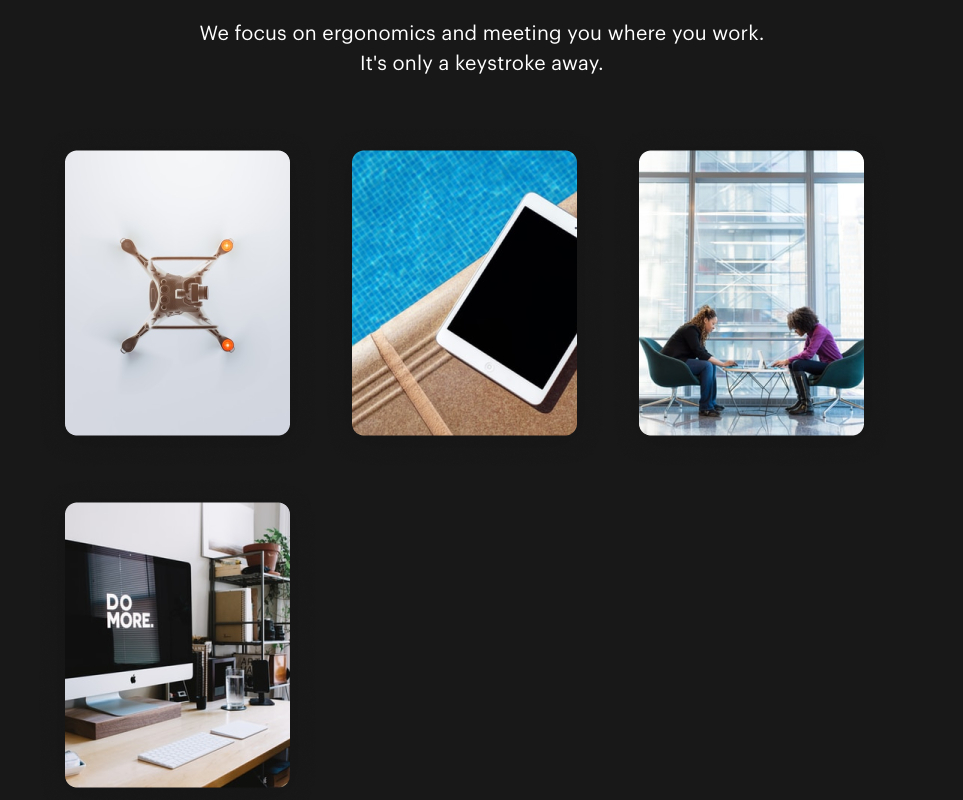
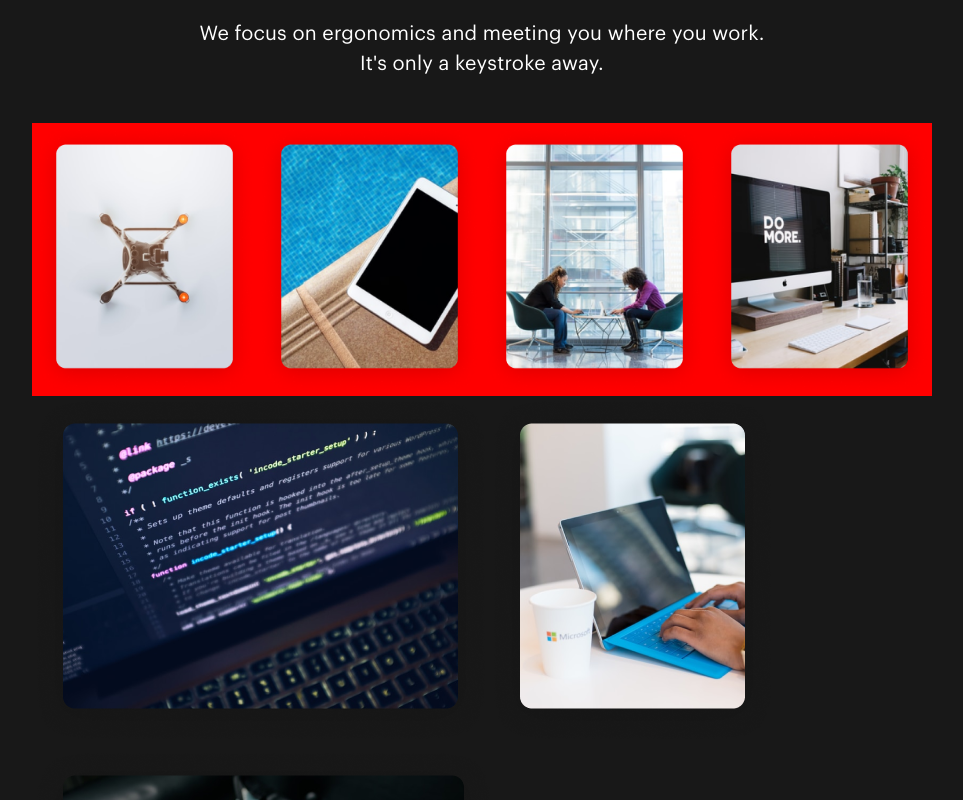
Before and after one commit to TheDa21crj/Landing-Page, a React (Create React App) app: page / in a window 1280 px wide. Shown: the part 3540-4340 px from the top of the page, without its empty margins (158-1121 px from the left). Built offline with nearby package versions, Linux system fonts and the light colour scheme; the HTML template or start-up script is replaced by a standard one.

Commit message:
row 1 styled

```diff
--- a/src/Components/Css/Gallery.css
+++ b/src/Components/Css/Gallery.css
@@ -39,3 +39,15 @@
     text-align: center;
     margin-bottom: 44px;
 }
+
+.CardsRow1 {
+    display: flex;
+    flex-direction: row;
+    justify-content: space-evenly;
+    align-items: center;
+    background-color: red;
+}
+
+.CardsImg1 {
+    max-width: 225px;
+}
--- a/src/Components/Gallery.js
+++ b/src/Components/Gallery.js
@@ -19,16 +19,16 @@ export default function Gallery() {
             keystroke away.
           </p>
           <div>
-            <div>
-              <img src={Card00} alt="" />
-              <img src={Card01} alt="" />
-              <img src={Card02} alt="" />
-              <img src={Card03} alt="" />
+            <div className="CardsRow1">
+              <img src={Card00} alt="" className="CardsImg1" />
+              <img src={Card01} alt="" className="CardsImg1" />
+              <img src={Card02} alt="" className="CardsImg1" />
+              <img src={Card03} alt="" className="CardsImg1" />
             </div>
             <div>
-              <img src={Card10} alt="" />
-              <img src={Card11} alt="" />
-              <img src={Card12} alt="" />
+              <img src={Card10} alt="" className="CardsImg2" />
+              <img src={Card11} alt="" className="CardsImg2" />
+              <img src={Card12} alt="" className="CardsImg2" />
             </div>
           </div>
           <button>See More</button>
```
